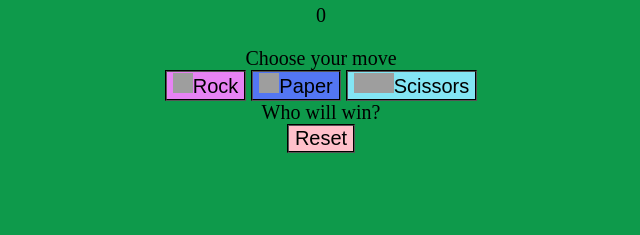
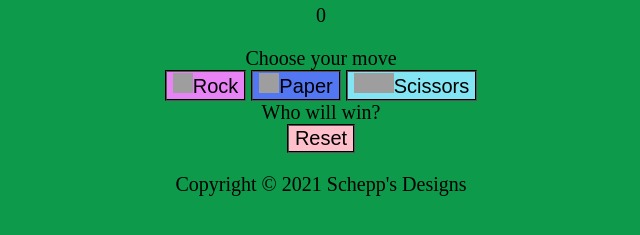
Before and after one commit to 523Cs/rocks, a plain HTML site: page index.html in a window 1280 px wide. Shown: the part 247-482 px from the top of the page, without its empty margins (319-959 px from the left). Drawn offline with Linux system fonts and the light colour scheme; grey boxes are pictures that could not be loaded.

Commit message:
Update index.html

```diff
--- a/index.html
+++ b/index.html
@@ -39,6 +39,10 @@
       <!-- Button to reset Score -->
       <button class="reset" onclick="reset()">Reset</button>
 
+<!--Footer-->
+<footer>
+  <P>Copyright &copy; 2021 Schepp's Designs </p>
+</footer>
 
   </section>
 
```
